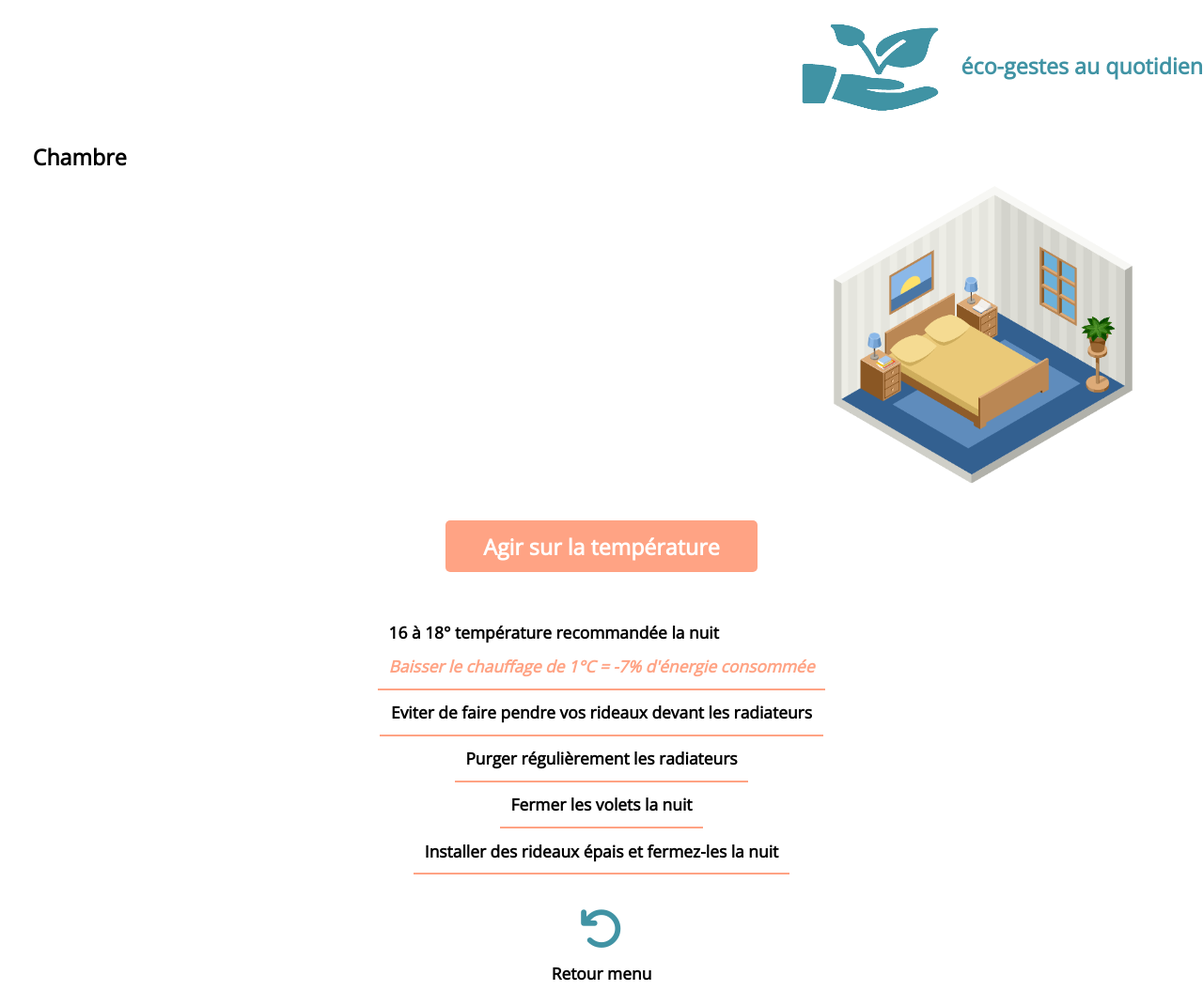
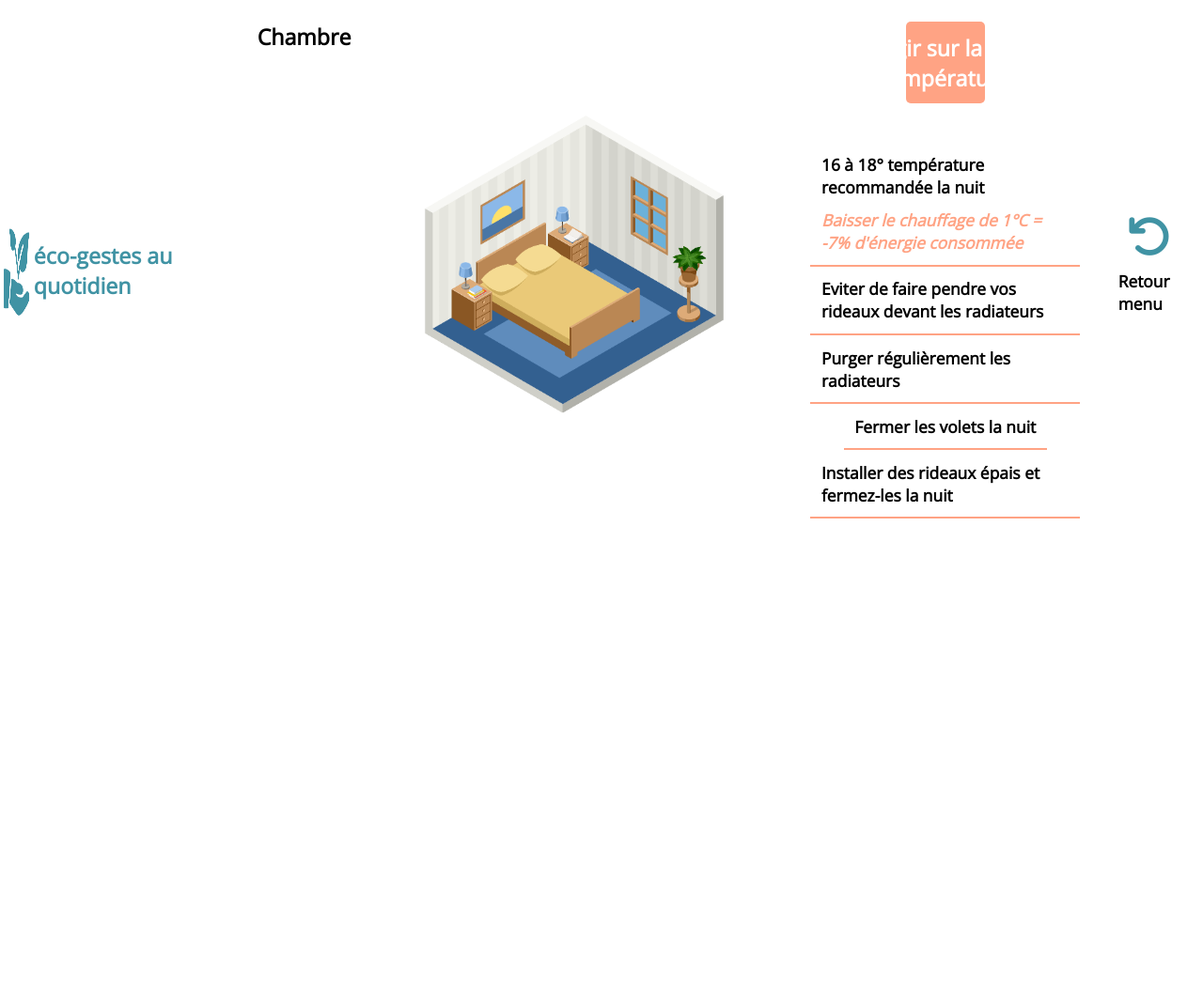
Before and after one commit to osselaer-mickael/faceco, a PHP site: page /PHP/chambre_agir_sur_la_temperature.php in a window 1280 px wide. Shown: the whole page at 94% size. After the commit the page ends 552 px from the top, so only its background shows below. Run offline with PHP 8.4, Linux system fonts and the light colour scheme; some libraries are stand-ins or nearby versions.

Commit message:
responsive 4.0

```diff
--- a/CSS_TABLETTE/chambre_agir_sur_la_temperature_tablette.css
+++ b/CSS_TABLETTE/chambre_agir_sur_la_temperature_tablette.css
@@ -101,6 +101,10 @@
         color: #ffa384;
     }
 
+    #container_principal{
+        display: flex;
+    }
+
     #container_title_temp {
         width: 26%;
         border-radius: 5px;
```
